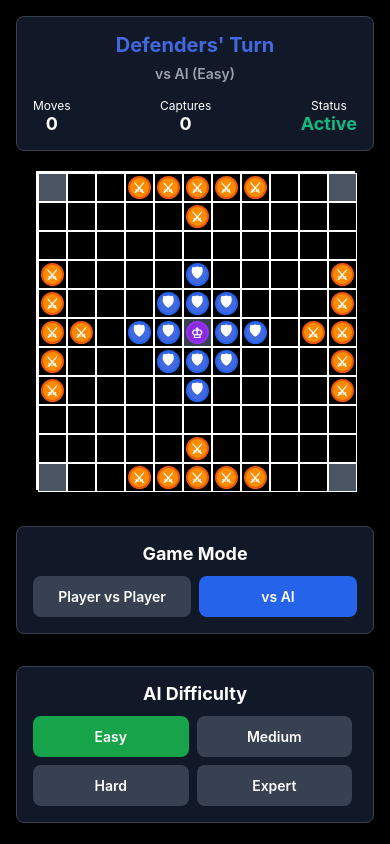
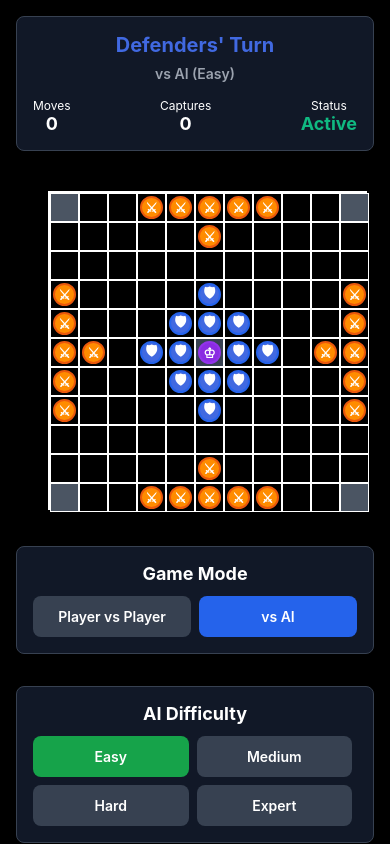
Before and after one commit to shadtek/viking-chess, a React Native app: screen / in a window 390 px wide. Built offline with nearby package versions, Linux system fonts and the light colour scheme.

Commit message:
corners now help capture

```diff
--- a/src/components/GameBoard.js
+++ b/src/components/GameBoard.js
@@ -1,5 +1,5 @@
 import React from "react";
-import { View, ScrollView, Dimensions } from "react-native";
+import { View, ScrollView, Dimensions, Text } from "react-native";
 import BoardSquare from "./BoardSquare";
 import CaptureAnimation from "./CaptureAnimation";
 import { BOARD_SIZE } from "../utils/gameLogic";
@@ -27,6 +27,48 @@ const GameBoard = ({
 			}}
 			style={{ flex: 1 }}
 		>
+			<View style={{ alignItems: "center" }}>
+				{/* Column labels */}
+				<View style={{ flexDirection: "row", marginBottom: 5 }}>
+					<View style={{ width: 20 }} />
+					{Array.from({ length: BOARD_SIZE }, (_, i) => (
+						<Text
+							key={i}
+							style={{
+								width: squareSize,
+								textAlign: "center",
+								color: "#000000",
+								fontSize: 12,
+								fontWeight: "bold",
+							}}
+						>
+							{i}
+						</Text>
+					))}
+				</View>
+
+				<View style={{ flexDirection: "row" }}>
+					{/* Row labels */}
+					<View style={{ justifyContent: "space-around", marginRight: 5 }}>
+						{Array.from({ length: BOARD_SIZE }, (_, i) => (
+							<Text
+								key={i}
+								style={{
+									height: squareSize,
+									lineHeight: squareSize,
+									textAlign: "center",
+									color: "#000000",
+									fontSize: 12,
+									fontWeight: "bold",
+									width: 20,
+								}}
+							>
+								{i}
+							</Text>
+						))}
+					</View>
+
+					{/* Game board */}
 					<View
 						style={{
 							width: squareSize * BOARD_SIZE,
@@ -70,6 +112,8 @@ const GameBoard = ({
 								/>
 							))}
 					</View>
+				</View>
+			</View>
 		</ScrollView>
 	);
 };
--- a/src/utils/gameLogic.js
+++ b/src/utils/gameLogic.js
@@ -140,6 +140,10 @@ export const getCapturedPieces = (board, moveToRow, moveToCol, piece) => {
 		[0, 1],
 	]; // up, down, left, right
 
+	console.log(
+		`Checking captures for ${piece} moving to (${moveToRow}, ${moveToCol})`
+	);
+
 	directions.forEach(([dRow, dCol]) => {
 		const targetRow = moveToRow + dRow;
 		const targetCol = moveToCol + dCol;
@@ -160,6 +164,10 @@ export const getCapturedPieces = (board, moveToRow, moveToCol, piece) => {
 			return;
 		}
 
+		console.log(
+			`Checking potential capture of ${targetPiece} at (${targetRow}, ${targetCol})`
+		);
+
 		// Check for capture by looking for ally on opposite side
 		const oppositeRow = targetRow + dRow;
 		const oppositeCol = targetCol + dCol;
@@ -175,6 +183,12 @@ export const getCapturedPieces = (board, moveToRow, moveToCol, piece) => {
 		) {
 			const oppositePiece = board[oppositeRow][oppositeCol];
 
+			console.log(
+				`Opposite square (${oppositeRow}, ${oppositeCol}) has: ${oppositePiece}`
+			);
+			console.log(`Is corner: ${isCorner(oppositeRow, oppositeCol)}`);
+			console.log(`Is throne: ${isThrone(oppositeRow, oppositeCol)}`);
+
 			if (
 				oppositePiece === piece ||
 				(isThrone(oppositeRow, oppositeCol) &&
@@ -182,6 +196,9 @@ export const getCapturedPieces = (board, moveToRow, moveToCol, piece) => {
 				isCorner(oppositeRow, oppositeCol)
 			) {
 				captureCondition = true;
+				console.log(
+					`Capture condition TRUE for ${targetPiece} at (${targetRow}, ${targetCol})`
+				);
 			}
 		} else if (
 			isCorner(moveToRow, moveToCol) ||
@@ -189,49 +206,18 @@ export const getCapturedPieces = (board, moveToRow, moveToCol, piece) => {
 		) {
 			// Can capture against board edge if moving piece is on throne/corner
 			captureCondition = true;
+			console.log(`Edge capture condition TRUE`);
 		}
 
-		// Special king capture rules
-		if (targetPiece === PIECE_TYPES.KING) {
-			// King must be surrounded on all four sides to be captured
-			const kingRow = targetRow;
-			const kingCol = targetCol;
-			let surroundCount = 0;
-
-			directions.forEach(([kRow, kCol]) => {
-				const checkRow = kingRow + kRow;
-				const checkCol = kingCol + kCol;
-
-				if (
-					checkRow < 0 ||
-					checkRow >= BOARD_SIZE ||
-					checkCol < 0 ||
-					checkCol >= BOARD_SIZE
-				) {
-					surroundCount++; // Board edge counts as attacker
-				} else {
-					const checkPiece = board[checkRow][checkCol];
-					if (
-						checkPiece === PIECE_TYPES.ATTACKER ||
-						(isThrone(checkRow, checkCol) && !isThrone(kingRow, kingCol))
-					) {
-						surroundCount++;
-					}
-				}
-			});
-
-			if (surroundCount === 4) {
-				captureCondition = true;
-			} else {
-				captureCondition = false;
-			}
-		}
+		// King follows same capture rules as other pieces - no special 4-sides rule
 
 		if (captureCondition) {
 			captured.push({ row: targetRow, col: targetCol });
+			console.log(`CAPTURED: ${targetPiece} at (${targetRow}, ${targetCol})`);
 		}
 	});
 
+	console.log(`Total captures: ${captured.length}`);
 	return captured;
 };
 
```
Lines whose indentation alone changed are shown as unchanged.
